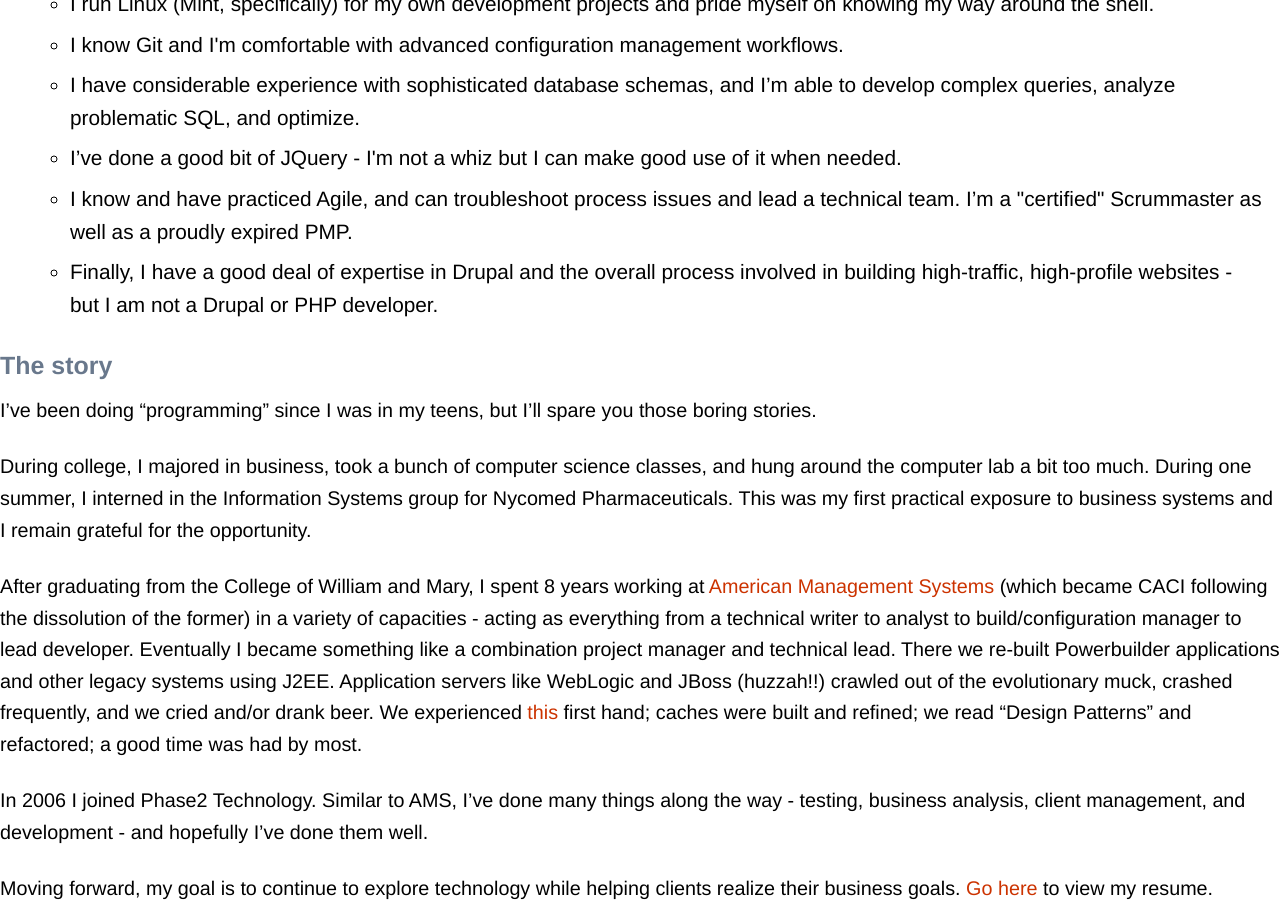
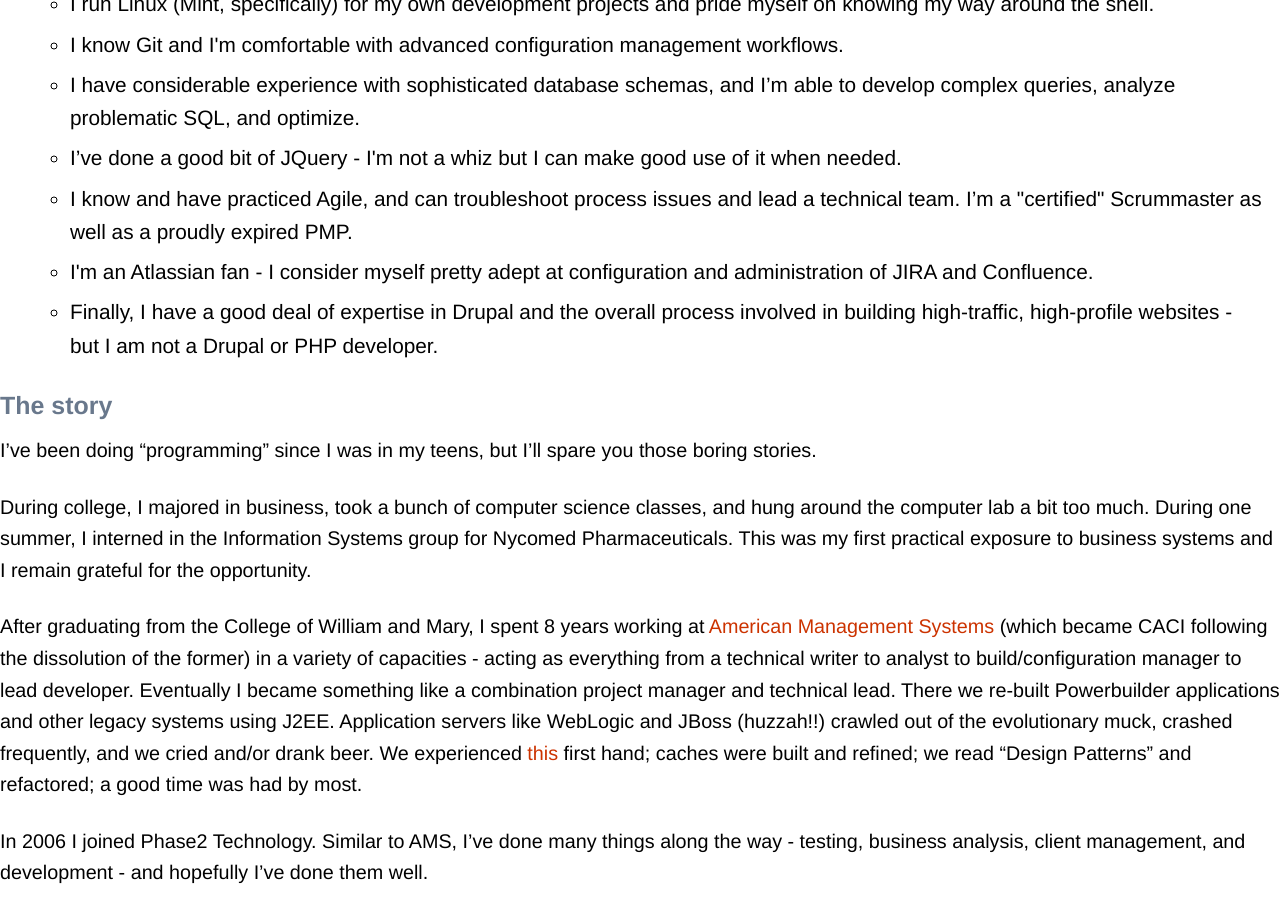
Before and after one commit to rtolocka/rtolocka.github.io, a Jekyll site: the page built from about.html, in a window 1280 px wide and 900 px high, scrolled down 672 px. Built offline with Jekyll 4.4.1, drawn with Linux system fonts in a browser that asks for light colours; Markdown is read by kramdown in place of the engine named in the settings.

Commit message:
Updates to about.html.

```diff
--- a/about.html
+++ b/about.html
@@ -17,6 +17,7 @@
       <li>I have considerable experience with sophisticated database schemas, and I’m able to develop complex queries, analyze problematic SQL, and optimize.</li>
       <li>I’ve done a good bit of JQuery - I'm not a whiz but I can make good use of it when needed.
       <li>I know and have practiced Agile, and can troubleshoot process issues and lead a technical team. I’m a "certified" Scrummaster as well as a proudly expired PMP.</li>
+      <li>I'm an Atlassian fan - I consider myself pretty adept at configuration and administration of JIRA and Confluence.
       <li>Finally, I have a good deal of expertise in Drupal and the overall process involved in building high-traffic, high-profile websites - but I am not a Drupal or PHP developer.</li>
     </ul>
 </ul>
```
